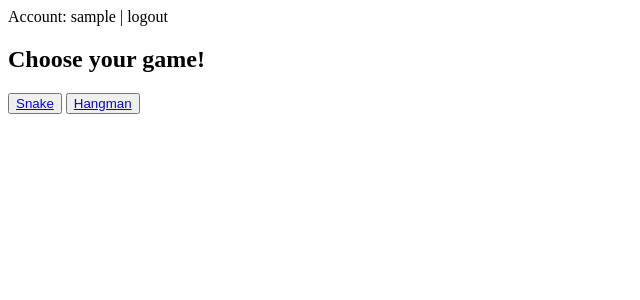
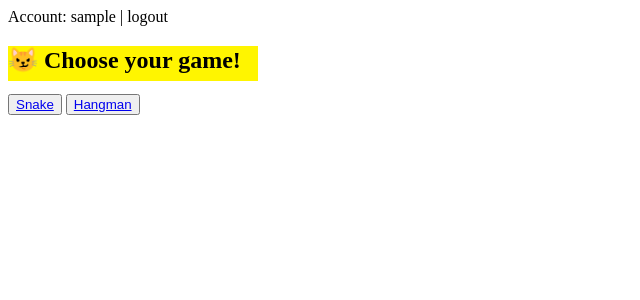
Before and after one commit to BenjaminVC/TippyToeTigers, a PHP site: page /games.php in a window 1280 px wide. Shown: the top 300 px of the page, without its empty margins (0-640 px from the left). Run offline with PHP 8.4, Linux system fonts and the light colour scheme; the visitor is signed in with stand-in values (Sample User, id 1).

Commit message:
added games.css and animation. changed games.php

```diff
--- /dev/null
+++ b/assets/games.css
@@ -0,0 +1,17 @@
+/* The animation code */
+@keyframes example {
+    0%   {background-color: orange;}
+    25%  {background-color: yellow;}
+    50% {background-color: orange;}
+    75% {background-color: yellow;}
+  }
+
+  /* The element to apply the animation to */
+  div {
+    width: 250px;
+    height: 35px;
+    background-color: orange;
+    animation-name: example;
+    animation-duration: 4s;
+    animation-iteration-count: infinite;
+  }
--- a/games.php
+++ b/games.php
@@ -4,15 +4,16 @@ session_start();
 <html>
     <head>
         <title>Welcome</title>
-        <link rel="stylesheet" href="homePage.css">
+        <link rel="stylesheet" href="/assets/games.css">
     </head>
 
     <body>
         <p>Account: <?php echo $_SESSION['username']; ?> | logout</p>
-    	<h2>Choose your game!</h2>
-    	<ul>
-    		<button><a href="snake.php">Snake</a></button>
-    		<button><a href="hangman.php">Hangman</a></button>
-    	</ul>
+    	<div>
+            <h2>😼 Choose your game!</h2>
+
+    	    <button><a href="snake.php">Snake</a></button>
+    	    <button><a href="hangman.php">Hangman</a></button>
+        </div>
     </body>
 </html>
```
